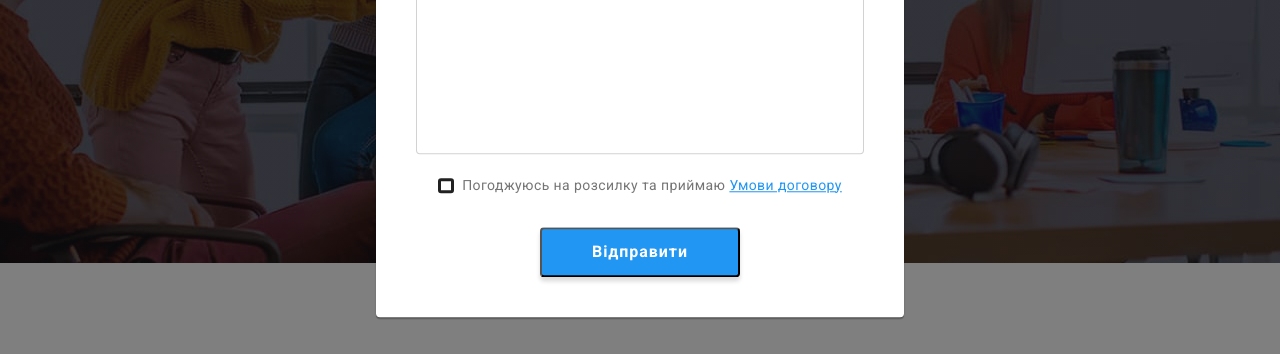
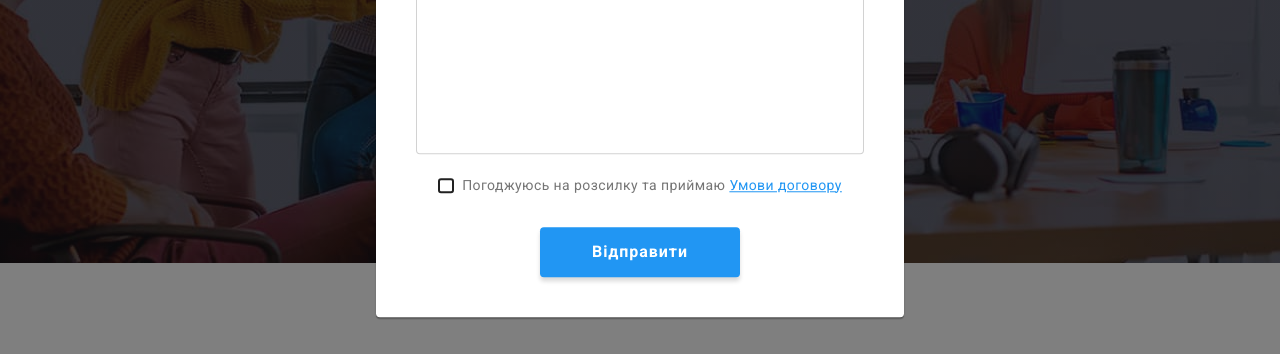
Before and after one commit to Oleksandr482/goit-markup-hw-06, a plain HTML site: page index.html in a window 1280 px wide. Both pictures are taken after a click on the button "Замовити послугу". Shown: the part 418-772 px from the top of the page. Drawn offline with nearby package versions, Linux system fonts and the light colour scheme.

Commit message:
доопрацював

```diff
--- a/css/styles.css
+++ b/css/styles.css
@@ -739,7 +739,7 @@ p {
   height: 15px;
   margin-right: 8px;
 
-  border: 3px solid #212121;
+  border: 2px solid #212121;
   border-radius: 3px;
 }
 
@@ -770,6 +770,7 @@ background-position: 0 0; */
   background-color: var(--accent-color);
   box-shadow: 0px 4px 4px rgba(0, 0, 0, 0.15);
   border-radius: 4px;
+  border: none;
 
   font-weight: 700;
   font-size: 16px;
```
